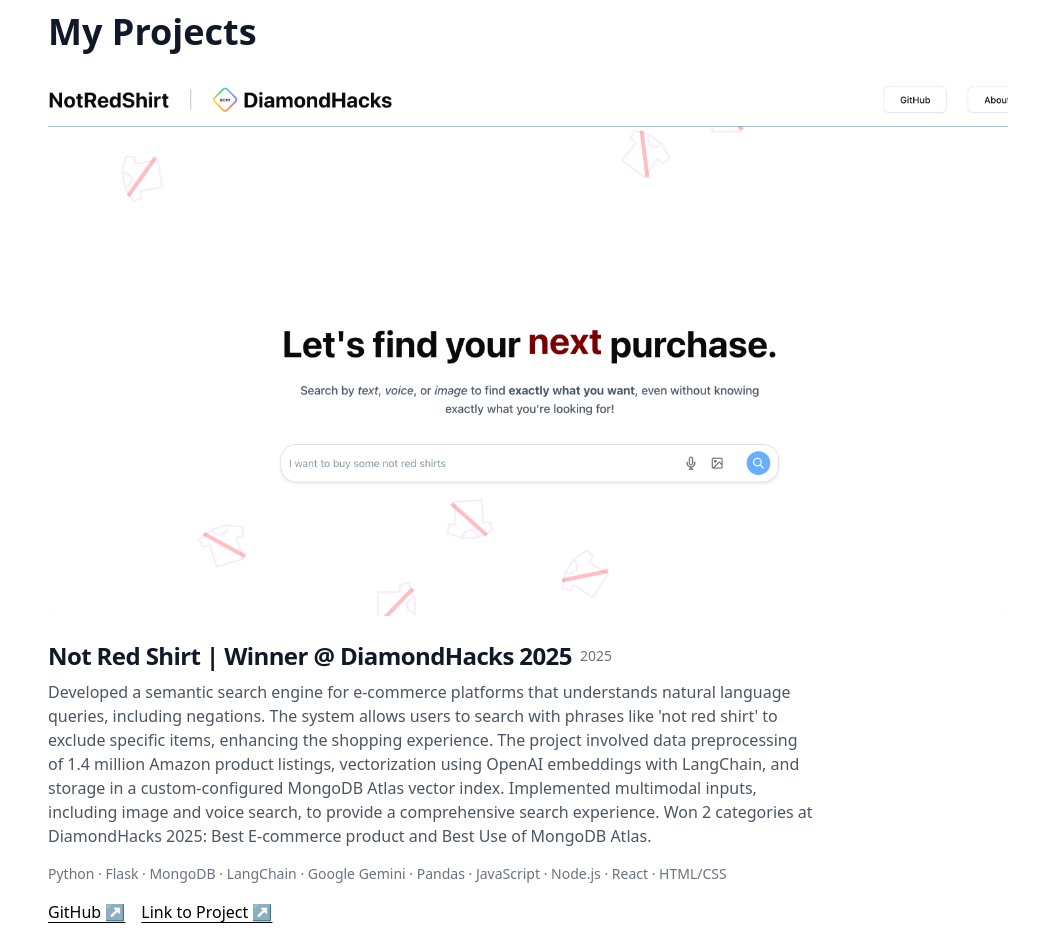
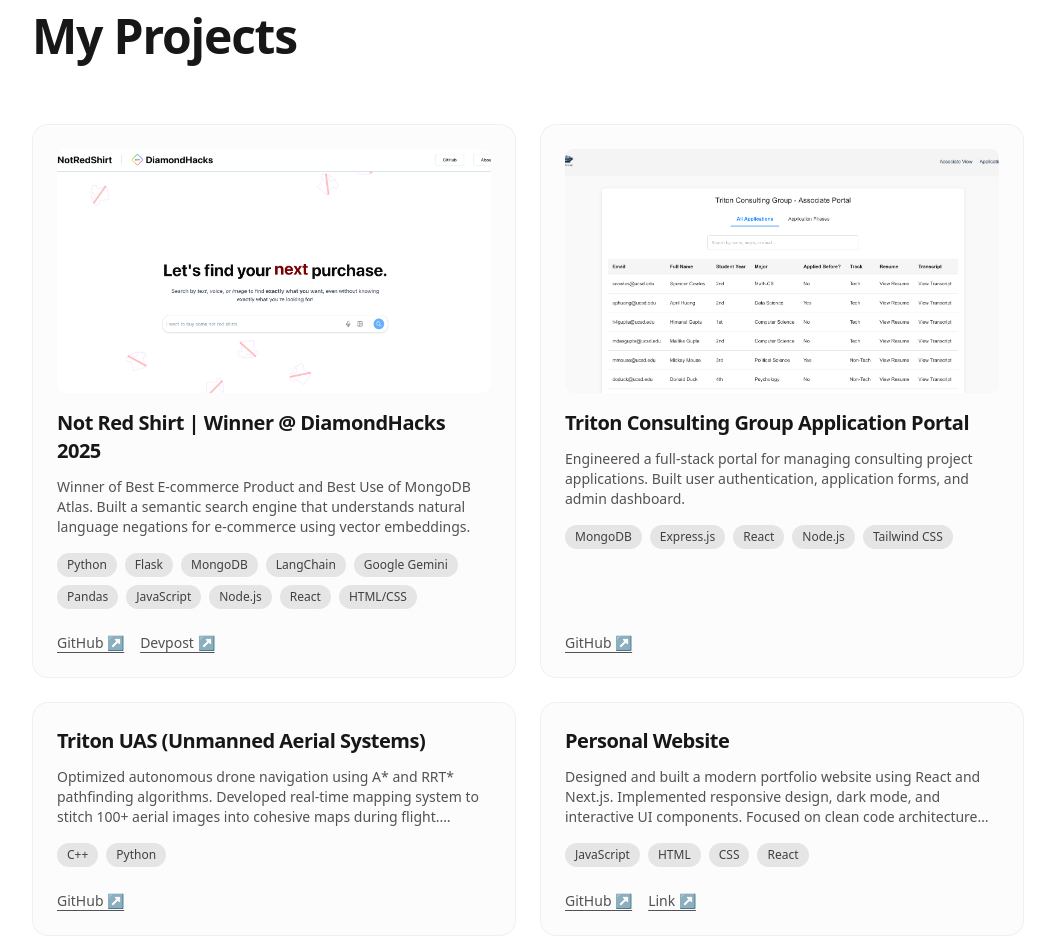
Before and after one commit to spencerwcowles/personal-website, a Next.js app: page /projects in a window 1280 px wide. Shown: the part 180-1132 px from the top of the page, without its empty margins (112-1167 px from the left). Built offline with nearby package versions, Linux system fonts and the light colour scheme.

Commit message:
Lots of styling changes, updated projects page.

```diff
--- a/package.json
+++ b/package.json
@@ -9,14 +9,16 @@
     "lint": "next lint"
   },
   "dependencies": {
+    "@tabler/icons-react": "^3.31.0",
     "clsx": "^2.1.1",
     "framer-motion": "^11.18.2",
+    "motion": "^12.7.2",
     "next": "14.1.0",
     "next-themes": "^0.4.6",
     "react": "^18.2.0",
     "react-dom": "^18.2.0",
     "react-icons": "^5.0.1",
-    "tailwind-merge": "^3.0.2"
+    "tailwind-merge": "^3.2.0"
   },
   "devDependencies": {
     "@types/node": "22.13.13",
--- a/src/app/projects/page.js
+++ b/src/app/projects/page.js
@@ -1,78 +1,78 @@
 import { projects } from "../../data/projects";
 import Footer from "../../components/Footer";
-import AnimatedSection from "../../components/AnimatedSection";
-import { TextGenerateEffect } from "../../components/ui/text-generate-effect.jsx";
 import Image from "next/image";
-
-//TODO: add tcg website
-//TODO: add photos of projects
-//TODO: maybe change the projects page into a grid of some sort? but it depends on how clean i want to keep it or not
+import { BentoGrid, BentoGridItem } from "../../components/ui/bento-grid";
 
 export default function Projects() {
   return (
     <div className="min-h-screen">
-            <section className="container pt-32 pb-24">
-                <div className="text-4xl font-bold mb-6">
+      <section className="container px-4 pt-32 pb-24">
+        <h1 className="text-5xl font-bold mb-16 text-neutral-900 dark:text-white">
           My Projects
-                </div>
+        </h1>
 
-                <div className="space-y-24">
+        <BentoGrid>
           {projects.map((project, index) => (
-                        <AnimatedSection key={index} delay={index * 0.1}>
-                            <div className="group">
-                                {project.image && (
-                                    <div className="aspect-video bg-gray-100 dark:bg-gray-800 rounded-lg mb-6 overflow-hidden relative">
+            <BentoGridItem
+              key={index}
+              title={project.title}
+              description={project.description}
+              technologies={project.technologies}
+              header={
+                project.image && (
+                  <div className="relative h-full w-full">
                     <Image
                       src={project.image}
-                                            alt={"Spencer Cowles"}
+                      alt={project.title}
                       fill
-                                            sizes="(max-width: 768px) 100vw, (max-width: 1200px) 50vw, 33vw"
-                                            style={{ objectFit: "cover" }}
+                      sizes="(max-width: 768px) 100vw, (max-width: 1200px) 50vw"
+                      style={{
+                        objectFit: "cover",
+                        borderRadius: "0.5rem",
+                      }}
                       loading="lazy"
-                                            quality={90}
+                      quality={95}
                     />
                   </div>
-                                )}
-                                <div className="max-w-3xl">
-                                    <div className="flex flex-wrap items-center gap-2 mb-2">
-                                        <h2 className="text-2xl font-bold">{project.title}</h2>
-                                        <div className="flex items-center gap-1">
-                                            <span className="text-sm text-gray-500 dark:text-gray-400">
-                                                {project.year}
-                                            </span>
-                                        </div>
-                                    </div>
-                                    <p className="text-gray-600 dark:text-gray-300 mb-4">
-                                        {project.description}
-                                    </p>
-                                    <p className="text-sm text-gray-500 dark:text-gray-400 mb-4">
-                                        {project.technologies}
-                                    </p>
+                )
+              }
+              links={
                 <div className="flex gap-4">
+                  {project.github && (
                     <a
                       href={project.github}
                       target="_blank"
                       rel="noopener noreferrer"
-                                            className="link"
+                      className="text-sm font-medium text-neutral-600 hover:text-neutral-900 dark:text-neutral-400 dark:hover:text-neutral-100 transition-colors underline underline-offset-4"
                     >
                       GitHub ↗
                     </a>
+                  )}
+                  {project.devpost && (
+                    <a
+                      href={project.devpost}
+                      target="_blank"
+                      rel="noopener noreferrer"
+                      className="text-sm font-medium text-neutral-600 hover:text-neutral-900 dark:text-neutral-400 dark:hover:text-neutral-100 transition-colors underline underline-offset-4"
+                    >
+                      Devpost ↗
+                    </a>
+                  )}
                   {project.link && (
                     <a
                       href={project.link}
                       target="_blank"
                       rel="noopener noreferrer"
-                                                className="link"
+                      className="text-sm font-medium text-neutral-600 hover:text-neutral-900 dark:text-neutral-400 dark:hover:text-neutral-100 transition-colors underline underline-offset-4"
                     >
-                                                Link to Project ↗
+                      Link ↗
                     </a>
                   )}
                 </div>
-                                </div>
-                            </div>
-                        </AnimatedSection>
+              }
+            />
           ))}
-                </div>
+        </BentoGrid>
       </section>
       <Footer />
     </div>
--- a/src/components/Footer.jsx
+++ b/src/components/Footer.jsx
@@ -34,7 +34,7 @@
             </a>
           </div>
           <p className="text-sm text-gray-500 dark:text-gray-400">
-            © {new Date().getFullYear()} Spencer Cowles
+            © {new Date().getFullYear()} spencercowles.com
           </p>
         </div>
       </div>
--- /dev/null
+++ b/src/components/ui/bento-grid.tsx
@@ -0,0 +1,74 @@
+import { cn } from "../../lib/utils";
+
+export const BentoGrid = ({
+  className,
+  children,
+}: {
+  className?: string;
+  children?: React.ReactNode;
+}) => {
+  return (
+    <div
+      className={cn(
+        "mx-auto grid max-w-7xl grid-cols-1 gap-6 md:grid-cols-2",
+        className
+      )}
+    >
+      {children}
+    </div>
+  );
+};
+
+export const BentoGridItem = ({
+  className,
+  title,
+  description,
+  header,
+  technologies,
+  links,
+}: {
+  className?: string;
+  title?: string | React.ReactNode;
+  description?: string | React.ReactNode;
+  header?: React.ReactNode;
+  technologies?: string;
+  links?: React.ReactNode;
+}) => {
+  return (
+    <div
+      className={cn(
+        "group/bento flex flex-col justify-between space-y-4 rounded-2xl border border-neutral-200/50 bg-neutral-50/50 p-6 transition duration-200 hover:bg-neutral-100/80 hover:border-neutral-300 dark:border-gray-700 dark:bg-neutral-900/50 dark:hover:bg-neutral-900/80 dark:hover:border-gray-500",
+        className
+      )}
+    >
+      <div className="space-y-4">
+        {header && (
+          <div className="aspect-[16/9] w-full overflow-hidden rounded-lg">
+            {header}
+          </div>
+        )}
+        <div>
+          <h3 className="mb-3 font-sans text-xl font-semibold text-neutral-900 dark:text-neutral-200">
+            {title}
+          </h3>
+          <p className="mb-4 font-sans text-sm font-normal text-neutral-600 dark:text-neutral-400 line-clamp-3">
+            {description}
+          </p>
+          {technologies && (
+            <div className="flex flex-wrap gap-2">
+              {technologies.split(" · ").map((tech, index) => (
+                <span
+                  key={index}
+                  className="rounded-full bg-neutral-200 px-2.5 py-1 text-xs text-neutral-700 dark:bg-neutral-800 dark:text-neutral-300"
+                >
+                  {tech}
+                </span>
+              ))}
+            </div>
+          )}
+        </div>
+      </div>
+      {links && <div className="flex gap-4 pt-2">{links}</div>}
+    </div>
+  );
+};
--- a/src/data/projects.js
+++ b/src/data/projects.js
@@ -2,46 +2,40 @@
   {
     title: "Not Red Shirt | Winner @ DiamondHacks 2025",
     description:
-            "Developed a semantic search engine for e-commerce platforms that understands natural language queries, including negations. The system allows users to search with phrases like 'not red shirt' to exclude specific items, enhancing the shopping experience. The project involved data preprocessing of 1.4 million Amazon product listings, vectorization using OpenAI embeddings with LangChain, and storage in a custom-configured MongoDB Atlas vector index. Implemented multimodal inputs, including image and voice search, to provide a comprehensive search experience. Won 2 categories at DiamondHacks 2025: Best E-commerce product and Best Use of MongoDB Atlas.",
+      "Winner of Best E-commerce Product and Best Use of MongoDB Atlas. Built a semantic search engine that understands natural language negations for e-commerce using vector embeddings.",
     technologies:
       "Python · Flask · MongoDB · LangChain · Google Gemini · Pandas · JavaScript · Node.js · React · HTML/CSS",
     github: "https://github.com/mayhong1/diamondhacks",
-        demo: "",
+    devpost: "https://devpost.com/software/no-red-shirt",
     year: "2025",
     image: "/assets/notredshirt.png",
-        link: "https://devpost.com/software/no-red-shirt",
   },
   {
     title: "Triton Consulting Group Application Portal",
     description:
-            "Developed a full-stack application portal for managing consulting project applications and team assignments. Implemented user authentication, application submission forms, and an admin dashboard for reviewing candidates. Improved the recruitment process efficiency by 40% through automated application tracking and team matching.",
+      "Engineered a full-stack portal for managing consulting project applications. Built user authentication, application forms, and admin dashboard.",
     technologies: "MongoDB · Express.js · React · Node.js · Tailwind CSS",
     github: "https://github.com/triton-consulting-group/tcg-application-portal",
-        demo: "",
     year: "2025",
     image: "/assets/tcg.png",
-        link: "",
   },
   {
     title: "Triton UAS (Unmanned Aerial Systems)",
     description:
-            "Developed and optimized path planning algorithms for autonomous drone navigation and aerial image capture. Implemented pathfinding techniques (A*, RRT*) to ensure drones reached designated targets efficiently while maximizing mission time. Integrated mapping functionality to stitch 100+ high-resolution images into cohesive maps during flight.",
+      "Optimized autonomous drone navigation using A* and RRT* pathfinding algorithms. Developed real-time mapping system to stitch 100+ aerial images into cohesive maps during flight. Maximized mission efficiency through intelligent path planning.",
     technologies: "C++ · Python",
     github: "https://github.com/spencerwcowles",
-        demo: "",
     year: "2024",
     image: "",
-        link: "",
   },
   {
     title: "Personal Website",
     description:
-            "Built a personal website using React.js to showcase projects and professional portfolio. Implemented responsive design and interactive elements for an enhanced user experience. Used GitHub for version control with regular commits to maintain code quality.",
+      "Designed and built a modern portfolio website using React and Next.js. Implemented responsive design, dark mode, and interactive UI components. Focused on clean code architecture and performance optimization.",
     technologies: "JavaScript · HTML · CSS · React",
     github: "https://github.com/spencerwcowles/personal-website",
-        demo: "",
+    link: "https://spencercowles.com",
     year: "2024",
     image: "",
-        link: "https://spencercowles.com",
   },
 ];
```
Also changed, not shown: 1 other file (tests, documents, lock files or other folders). Lines whose indentation alone changed are shown as unchanged.
